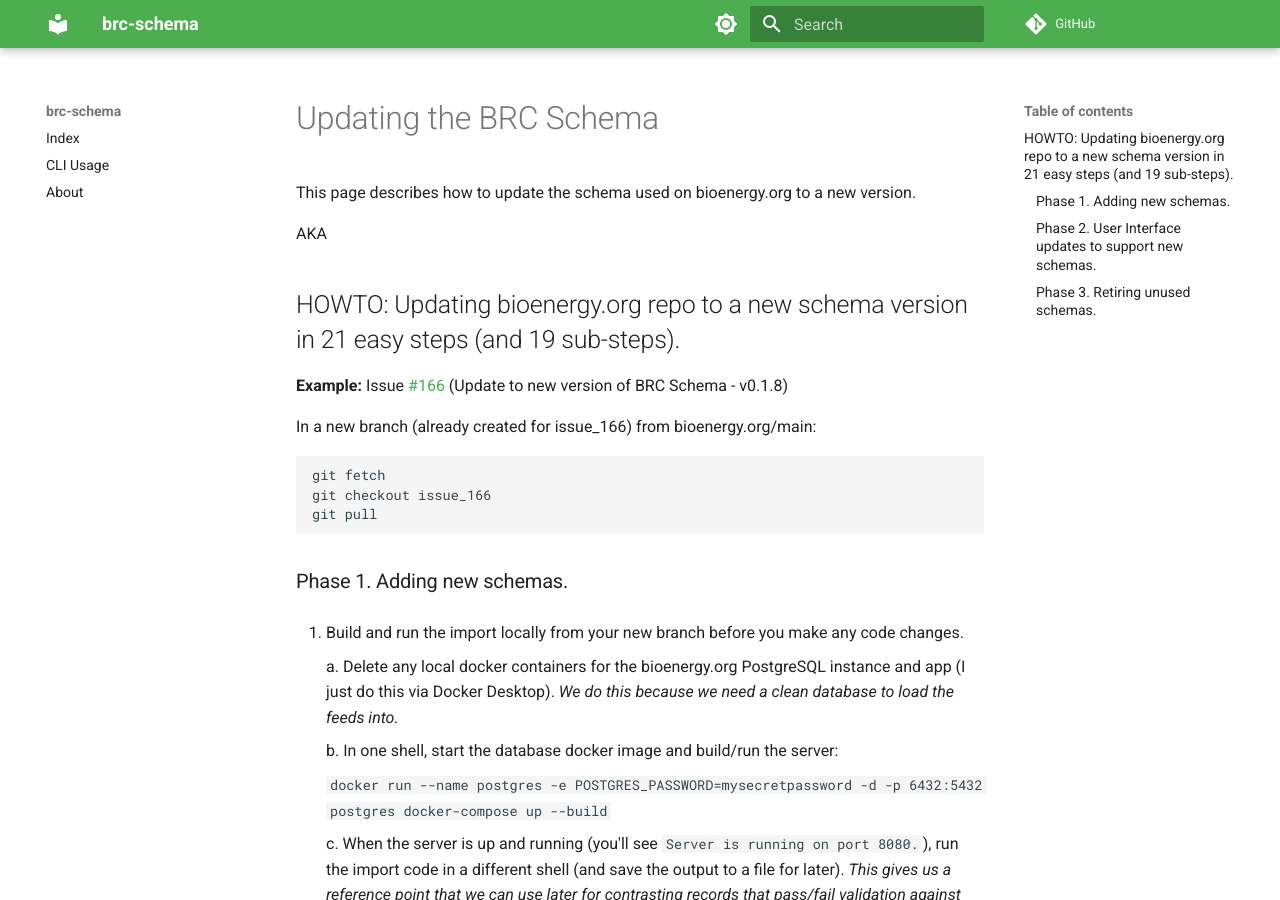
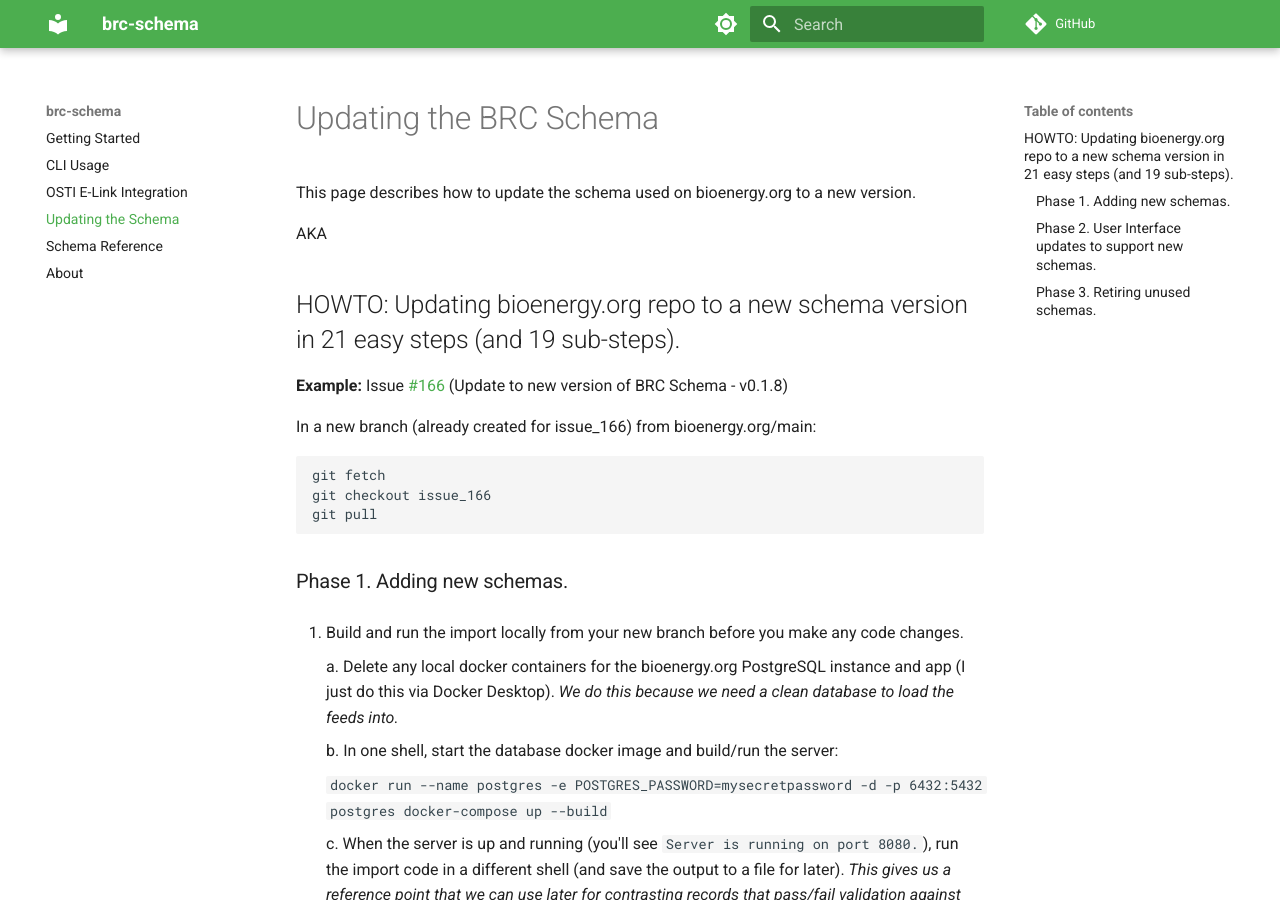
Before and after one commit to bioenergy-research-centers/brc-schema, an MkDocs documentation site: the page built from docs/update_schema.md, in a window 1280 px wide and 900 px high. Built offline with MkDocs 1.6.1 and Material for MkDocs 9.7.7, drawn with Linux system fonts in a browser that asks for light colours; comment, search, counter and statistics services are not loaded.

Commit message:
Update mkdocs config

```diff
--- a/mkdocs.yml
+++ b/mkdocs.yml
@@ -22,8 +22,11 @@ plugins:
   - search
   - mermaid2
 nav:
-  - Index: index.md
+  - Getting Started: getting_started.md
   - CLI Usage: cli.md
+  - OSTI E-Link Integration: osti_elink_integration.md
+  - Updating the Schema: update_schema.md
+  - Schema Reference: index.md
   - About: about.md
 site_url: https://bioenergy-research-centers.github.io/brc-schema
 repo_url: https://github.com/bioenergy-research-centers/brc-schema
```
